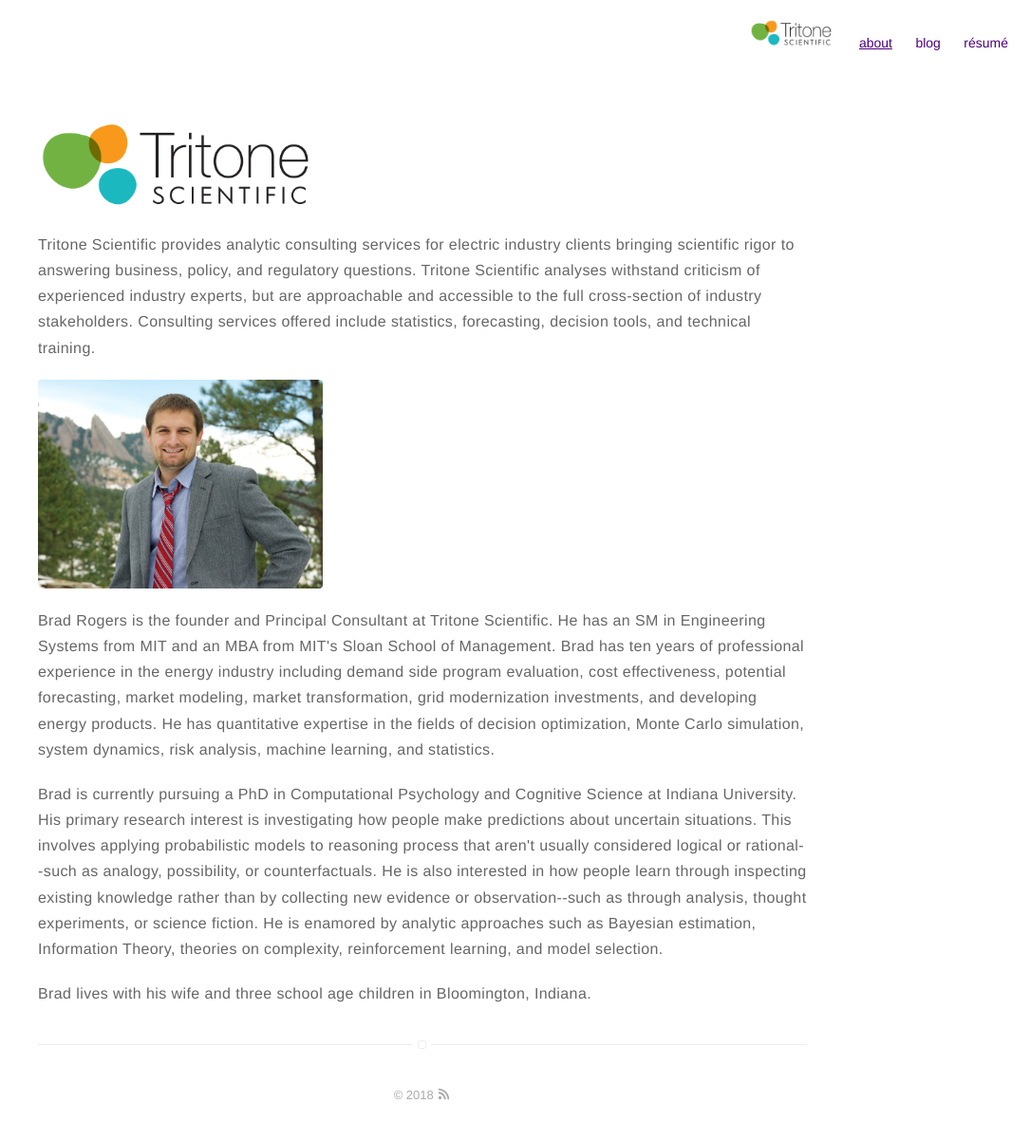
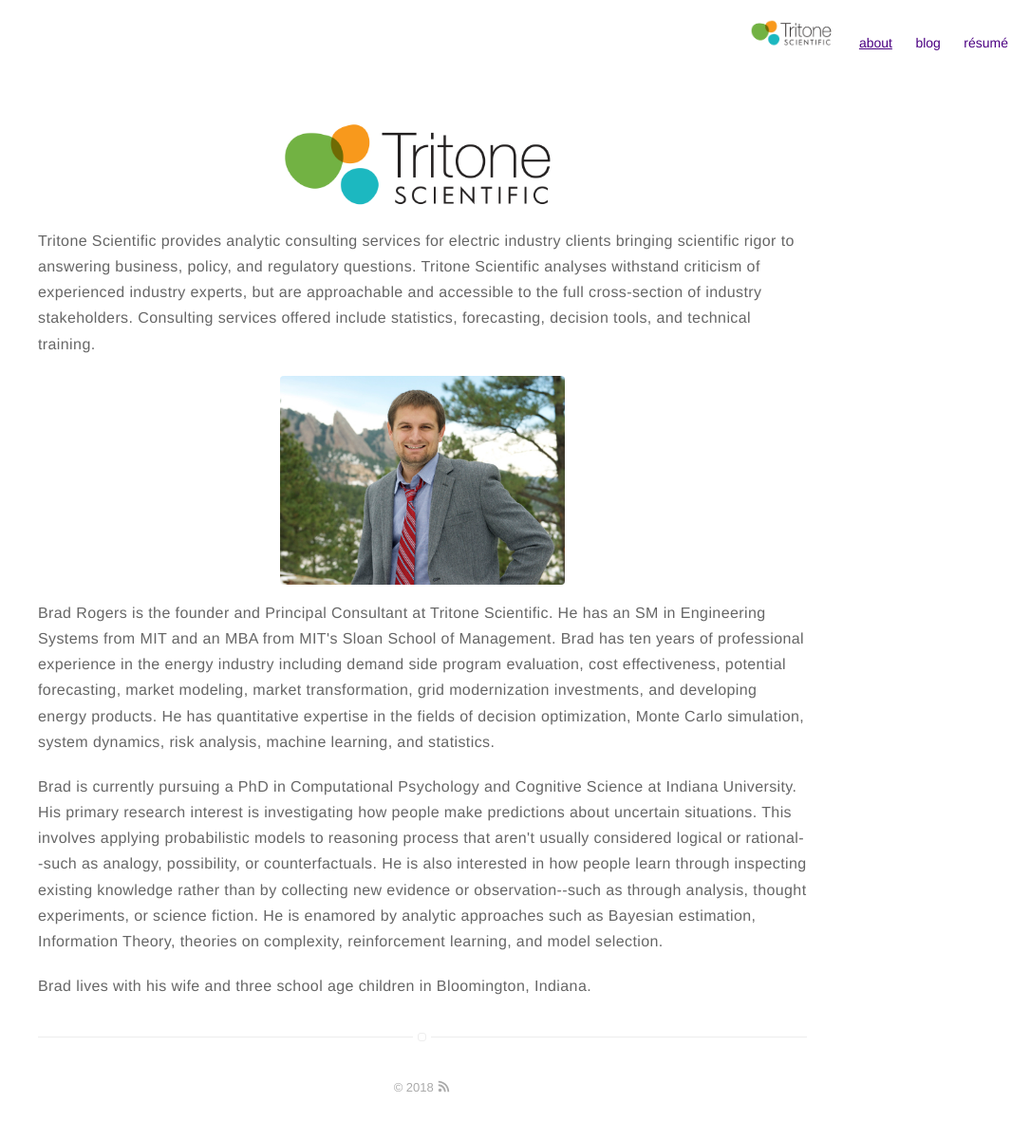
Before and after one commit to tritonescientific/tritonescientific.github.io, a Jekyll site: the page built from about.md, in a window 1280 px wide. Shown: the whole page at 95% size, without its empty margins (195-1280 px from the left). Built offline with Jekyll 4.4.1, drawn with Linux system fonts in a browser that asks for light colours.

Commit message:
Update about.md
divs for image for center align

```diff
--- a/about.md
+++ b/about.md
@@ -2,13 +2,13 @@
 title: about
 layout: page
 ---
-<img class="selfie" width ="300px" align="center" alt="{{ site.name }}" onmouseover="this.style.box-shadow='0 0px 4px 0 rgba(0,0,0,0.18), 0 0px 12px 0 rgba(0,0,0,0.15)
-'; this.style.opacity='0.8';" src="{% if site.external-image %}{{ site.picture }}{% else %}{{ site.url }}/{{ site.picture }}{% endif %}" style="display:inline" />
+<div align="center"><img class="selfie" width ="300px" align="center" alt="{{ site.name }}" onmouseover="this.style.box-shadow='0 0px 4px 0 rgba(0,0,0,0.18), 0 0px 12px 0 rgba(0,0,0,0.15)
+'; this.style.opacity='0.8';" src="{% if site.external-image %}{{ site.picture }}{% else %}{{ site.url }}/{{ site.picture }}{% endif %}" style="display:inline" /></div>
 
 <p>Tritone Scientific provides analytic consulting services for electric industry clients bringing scientific rigor to answering business, policy, and regulatory questions. Tritone Scientific analyses withstand criticism of experienced industry experts, but are approachable and accessible to the full cross-section of industry stakeholders. Consulting services offered include statistics, forecasting, decision tools, and technical training.</p>
 
-<img class="selfie" width ="300px" align="center" alt="{{ site.name }}" onmouseover="this.style.box-shadow='0 0px 4px 0 rgba(0,0,0,0.18), 0 0px 12px 0 rgba(0,0,0,0.15)
-'; this.style.opacity='0.8';" src="{% if site.external-image %}{{ site.picture }}{% else %}{{ site.url }}/assets/images/head.jpg{% endif %}" style="display:inline" />
+<div align="center"><img class="selfie" width ="300px" align="center" alt="{{ site.name }}" onmouseover="this.style.box-shadow='0 0px 4px 0 rgba(0,0,0,0.18), 0 0px 12px 0 rgba(0,0,0,0.15)
+'; this.style.opacity='0.8';" src="{% if site.external-image %}{{ site.picture }}{% else %}{{ site.url }}/assets/images/head.jpg{% endif %}" style="display:inline" /></div>
 
 <p>Brad Rogers is the founder and Principal Consultant at Tritone Scientific. He has an SM in Engineering Systems from MIT and an MBA from MIT's Sloan School of Management. Brad has ten years of professional experience in the energy industry including demand side program evaluation, cost effectiveness, potential forecasting, market modeling, market transformation, grid modernization investments, and developing energy products. He has quantitative expertise in the fields of decision optimization, Monte Carlo simulation, system dynamics, risk analysis, machine learning, and statistics.</p>
 
```
